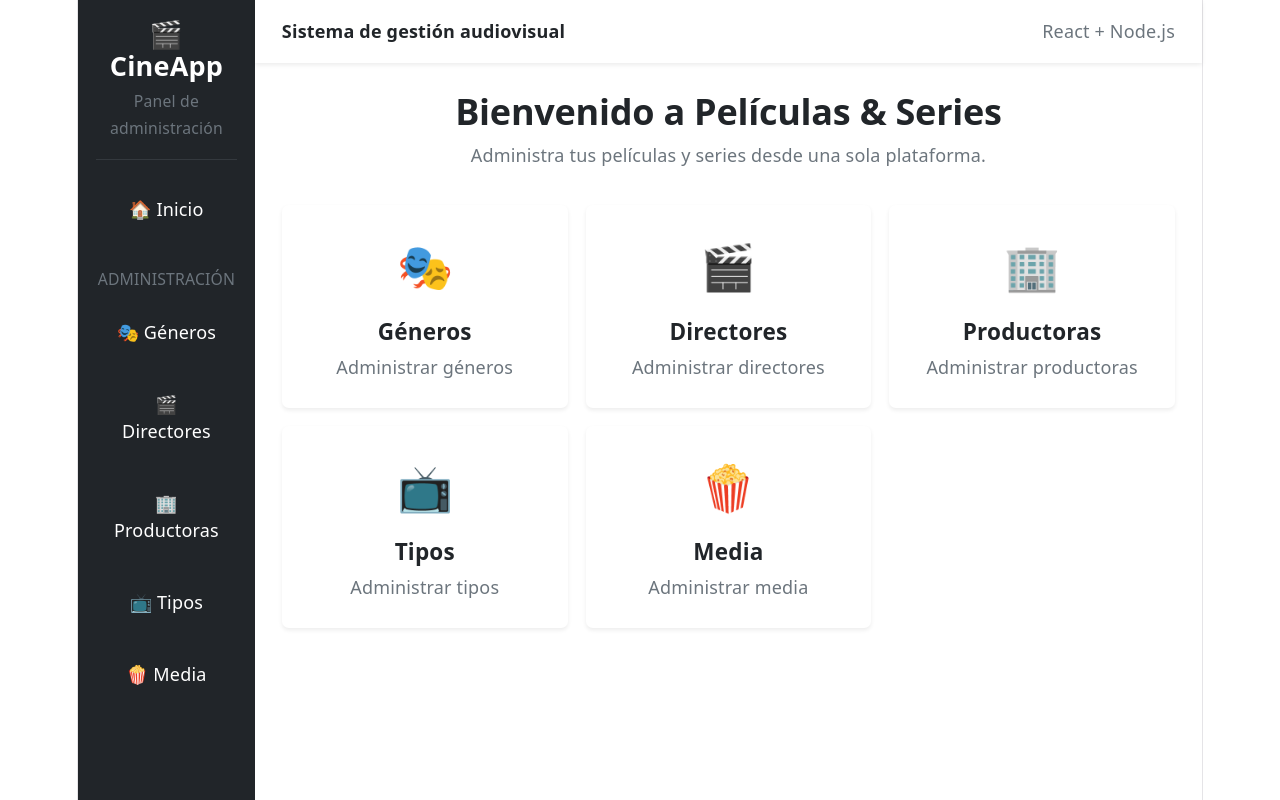
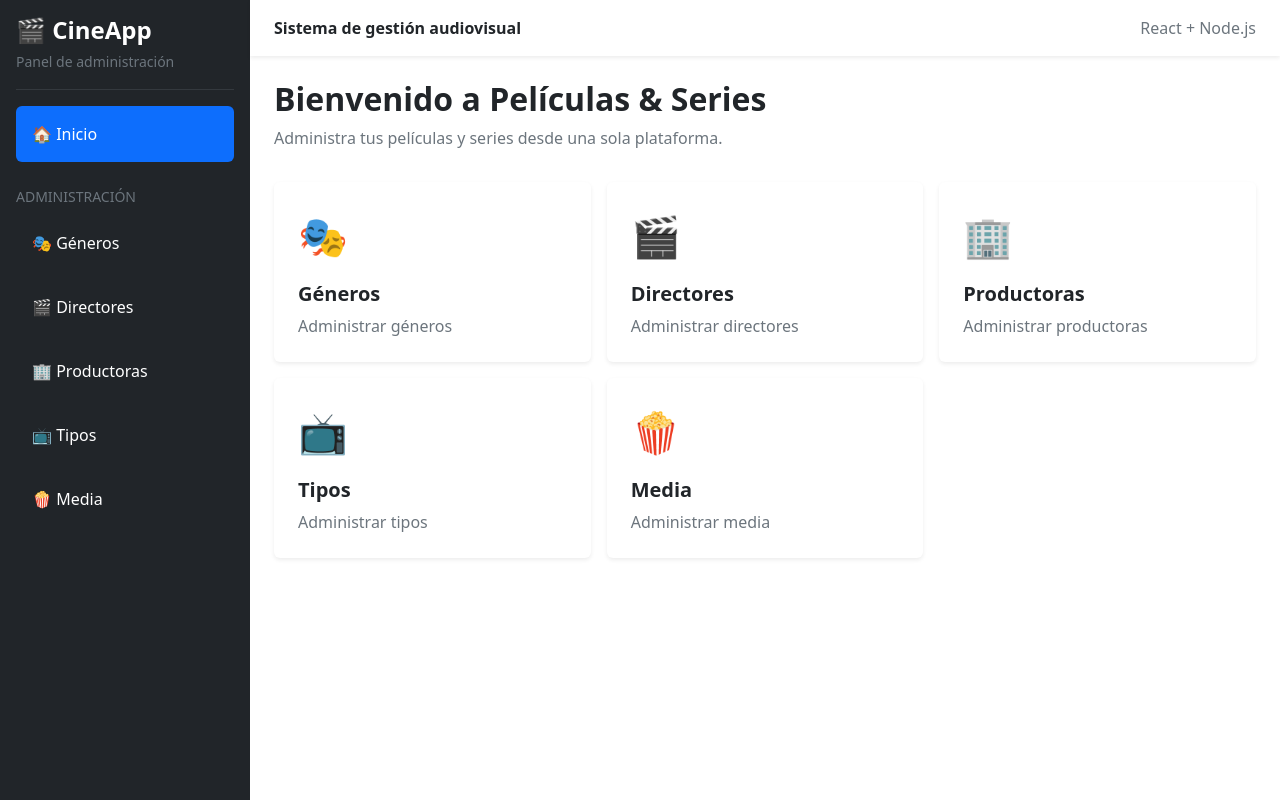
Before and after one commit to luispinillam/api-peliculas, a React (Vite) app in the folder frontend-peliculas/: page / in a window 1280 px wide. Built offline with nearby package versions, Linux system fonts and the light colour scheme.

Commit message:
index.css

```diff
--- a/frontend-peliculas/src/index.css
+++ b/frontend-peliculas/src/index.css
@@ -1,111 +1,40 @@
-:root {
-  --text: #6b6375;
-  --text-h: #08060d;
-  --bg: #fff;
-  --border: #e5e4e7;
-  --code-bg: #f4f3ec;
-  --accent: #aa3bff;
-  --accent-bg: rgba(170, 59, 255, 0.1);
-  --accent-border: rgba(170, 59, 255, 0.5);
-  --social-bg: rgba(244, 243, 236, 0.5);
-  --shadow:
-    rgba(0, 0, 0, 0.1) 0 10px 15px -3px, rgba(0, 0, 0, 0.05) 0 4px 6px -2px;
-
-  --sans: system-ui, 'Segoe UI', Roboto, sans-serif;
-  --heading: system-ui, 'Segoe UI', Roboto, sans-serif;
-  --mono: ui-monospace, Consolas, monospace;
-
-  font: 18px/145% var(--sans);
-  letter-spacing: 0.18px;
-  color-scheme: light dark;
-  color: var(--text);
-  background: var(--bg);
-  font-synthesis: none;
-  text-rendering: optimizeLegibility;
-  -webkit-font-smoothing: antialiased;
-  -moz-osx-font-smoothing: grayscale;
-
-  @media (max-width: 1024px) {
-    font-size: 16px;
-  }
-}
-
-@media (prefers-color-scheme: dark) {
-  :root {
-    --text: #9ca3af;
-    --text-h: #f3f4f6;
-    --bg: #16171d;
-    --border: #2e303a;
-    --code-bg: #1f2028;
-    --accent: #c084fc;
-    --accent-bg: rgba(192, 132, 252, 0.15);
-    --accent-border: rgba(192, 132, 252, 0.5);
-    --social-bg: rgba(47, 48, 58, 0.5);
-    --shadow:
-      rgba(0, 0, 0, 0.4) 0 10px 15px -3px, rgba(0, 0, 0, 0.25) 0 4px 6px -2px;
-  }
-
-  #social .button-icon {
-    filter: invert(1) brightness(2);
-  }
+* {
+  box-sizing: border-box;
 }
 
 body {
   margin: 0;
+  background-color: #f4f6f9;
+  font-family: Arial, sans-serif;
 }
 
-#root {
-  width: 1126px;
-  max-width: 100%;
-  margin: 0 auto;
-  text-align: center;
-  border-inline: 1px solid var(--border);
-  min-height: 100svh;
-  display: flex;
-  flex-direction: column;
-  box-sizing: border-box;
+.sidebar {
+  width: 250px;
+  flex-shrink: 0;
 }
 
-h1,
-h2 {
-  font-family: var(--heading);
-  font-weight: 500;
-  color: var(--text-h);
+.sidebar .nav-link {
+  transition: background-color 0.2s;
 }
 
-h1 {
-  font-size: 56px;
-  letter-spacing: -1.68px;
-  margin: 32px 0;
-  @media (max-width: 1024px) {
-    font-size: 36px;
-    margin: 20px 0;
+.sidebar .nav-link:hover {
+  background-color: #343a40;
+}
+
+.sidebar .active-menu {
+  background-color: #0d6efd;
+}
+
+.card {
+  transition: transform 0.2s;
+}
+
+.card:hover {
+  transform: translateY(-4px);
+}
+
+@media (max-width: 768px) {
+  .sidebar {
+    width: 180px;
   }
 }
-h2 {
-  font-size: 24px;
-  line-height: 118%;
-  letter-spacing: -0.24px;
-  margin: 0 0 8px;
-  @media (max-width: 1024px) {
-    font-size: 20px;
-  }
-}
-p {
-  margin: 0;
-}
-
-code,
-.counter {
-  font-family: var(--mono);
-  display: inline-flex;
-  border-radius: 4px;
-  color: var(--text-h);
-}
-
-code {
-  font-size: 15px;
-  line-height: 135%;
-  padding: 4px 8px;
-  background: var(--code-bg);
-}
```
